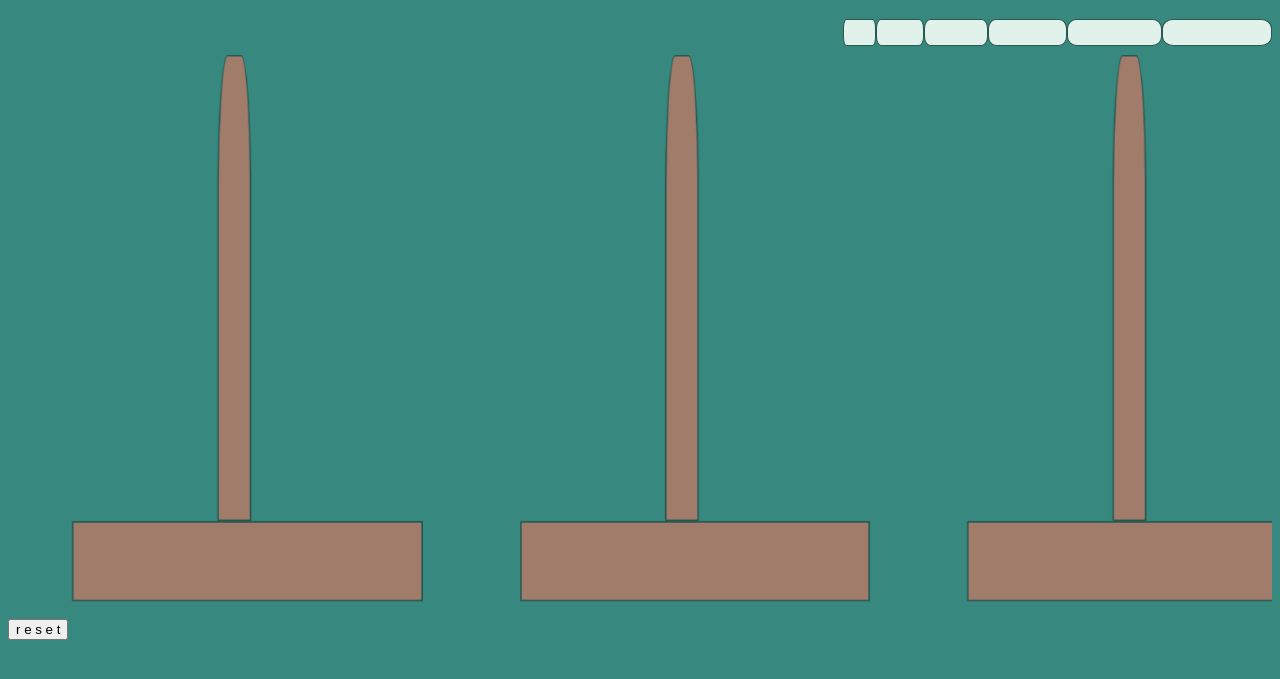
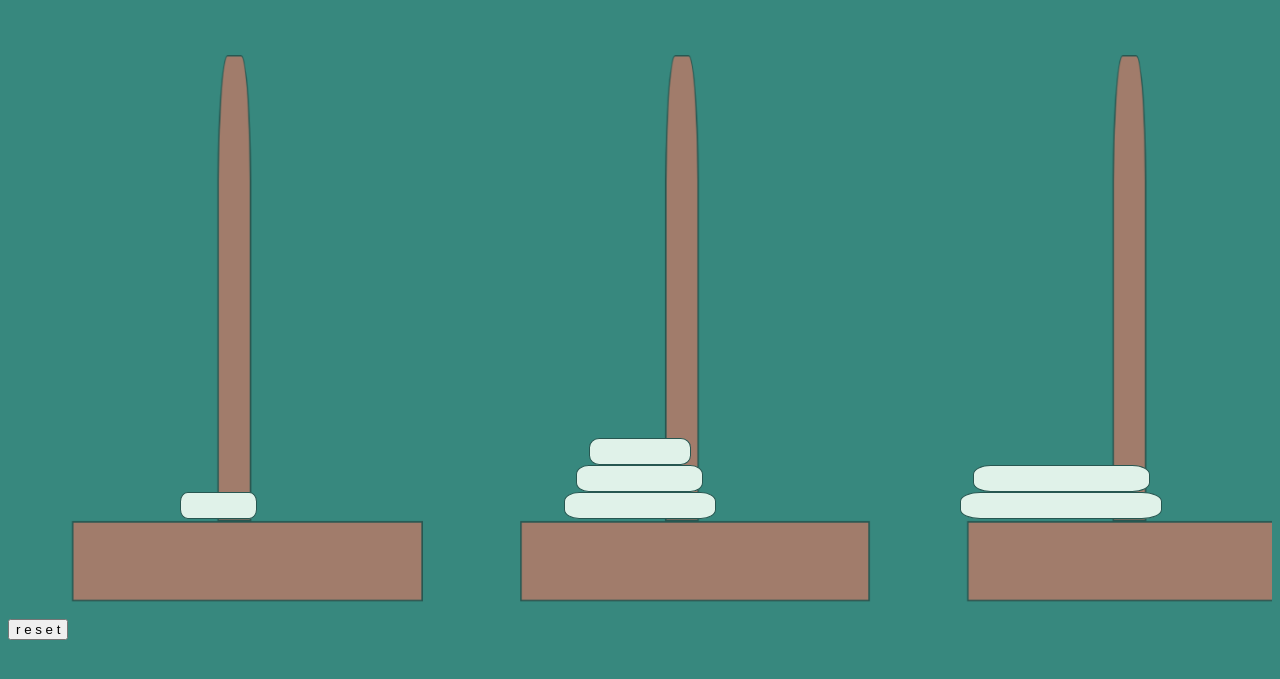
Before and after one commit to tishana/tower-of-hanoi, a plain HTML site: page tower-of-hanoi/index.html in a window 1280 px wide. Shown: the part 61-740 px from the top of the page. Drawn offline with Linux system fonts and the light colour scheme.

Commit message:
The divs are working

```diff
--- a/tower-of-hanoi/index.html
+++ b/tower-of-hanoi/index.html
@@ -19,24 +19,32 @@
         <div id="poleOne">
             <!-- <div id="p1" class=stick></div>
             <div class=base></div> -->
+            <div id="one"></div>
+
+
 
         </div>
         <div id="poleTwo">
             <!-- <div id="p2" class=stick></div>
             <div class=base></div> -->
+            <div id="two"></div>
+            <div id="three"></div>
+            <div id="four"></div>
         </div>
         <div id="poleThree">
             <!-- <div id="p3" class=stick></div>
             <div class=base></div> -->
+            <div id="five"></div>
+            <div id="six"></div>
         </div>
         <!-- disks -->
         <!-- <div> -->
-        <div id="one"></div>
+        <!-- <div id="one"></div>
         <div id="two"></div>
         <div id="three"></div>
         <div id="four"></div>
         <div id="five"></div>
-        <div id="six"></div>
+        <div id="six"></div> -->
         <!-- </div> -->
 
     </div>
--- a/tower-of-hanoi/style.css
+++ b/tower-of-hanoi/style.css
@@ -20,14 +20,16 @@ body{
     position: static;
     display: flex;
     flex-direction: row;
-    justify-content: center;
+    justify-content: space-around;
+
 }
 #poleOne, #poleTwo, #poleThree{
     height: 500px;
     width: 450px;
     display: flex;
     flex-direction: column;
-    justify-content: center;
+    justify-content: flex-end;
+    align-items: center;
 }
 .stick, .base{
     background-color: #a17c6b;
@@ -52,35 +54,35 @@ body{
     z-index: 3;
 }
 #one{
-    width: 50px;
+    width: 75px;
     height: 25px;
     /* margin-left: -600px; */
     /* margin-top: 155px; */
 }
 #two{
-    width: 75px;
+    width: 100px;
     height: 25px;
     /* margin-top: 180px; */
 
 }
 #three{
-    width: 100px;
+    width: 125px;
     height: 25px;
     /* margin-top: 205px; */
 }
 #four{
-    width: 125px;
+    width: 150px;
     height: 25px;
     /* margin-top: 230px; */
 }
 #five{
-    width: 150px;
+    width: 175px;
     height: 25px;
     /* margin-left: 60px; */
     /* margin-top: 255px;  */
 }
 #six{
-    width: 175px;
+    width: 200px;
     height: 25px;
     /* margin-top: 280px; */
     /* margin-left: 45px; */
```
